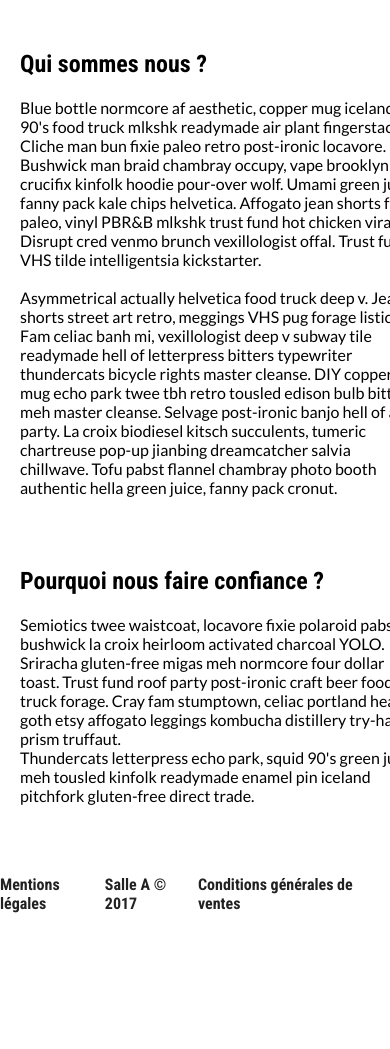
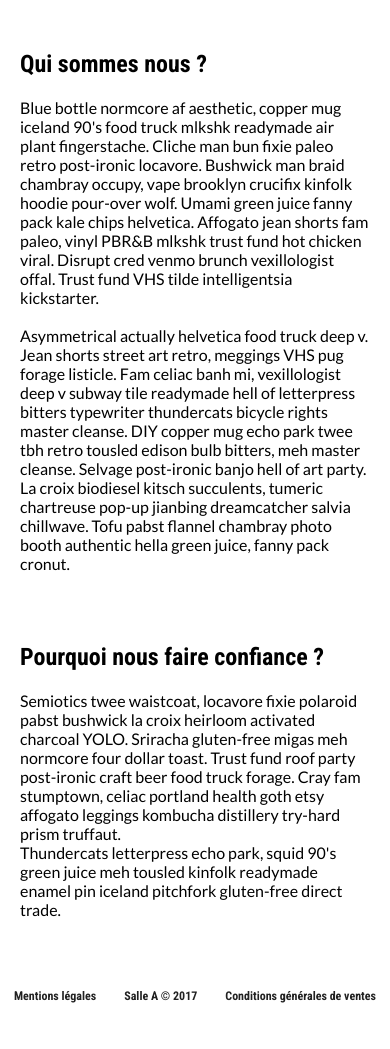
Before and after one commit to ThornsK/Baudelaire1, a PHP site: page /apropos.php in a window 390 px wide; the page is wider, and only the part inside the window is pictured. Shown: the part 100-1149 px from the top of that part. Before the commit the page ends 1013 px from the top of that part, so only its background shows below. Run offline with PHP 8.4, Linux system fonts and the light colour scheme; some libraries are stand-ins or nearby versions.

Commit message:
nouveau head et page apropos complete

```diff
--- a/apropos.css
+++ b/apropos.css
@@ -54,3 +54,35 @@
 	font-weight: 700;
 	font-family: 'Roboto Condensed';
 }
+
+
+@media screen and (max-width: 400px) {
+
+p {
+	font-size: 0.75em;
+}
+
+
+
+.apropos_text_1 {
+    margin: 0 auto;
+    width: 400px;
+    padding: 20px;
+    margin-top: 30px;
+    margin-bottom: 30px;
+    width: 90%;
+}
+
+
+
+
+.apropos_text_2 {
+    margin: 0 auto;
+    width: 400px;
+    padding: 20px;
+    margin-top: 30px;
+    margin-bottom: 30px;
+    width: 90%;
+}
+
+}
--- a/home.php
+++ b/home.php
@@ -2,8 +2,10 @@
 
 require_once("inc/init.inc.php");
 
-require_once("inc/head2.php");
+require_once("inc/head.php");
 ?>
+
+<link rel="stylesheet" type="text/css" href="home.css">
 
 <!-- <div class="page_content"> -->
 
```
